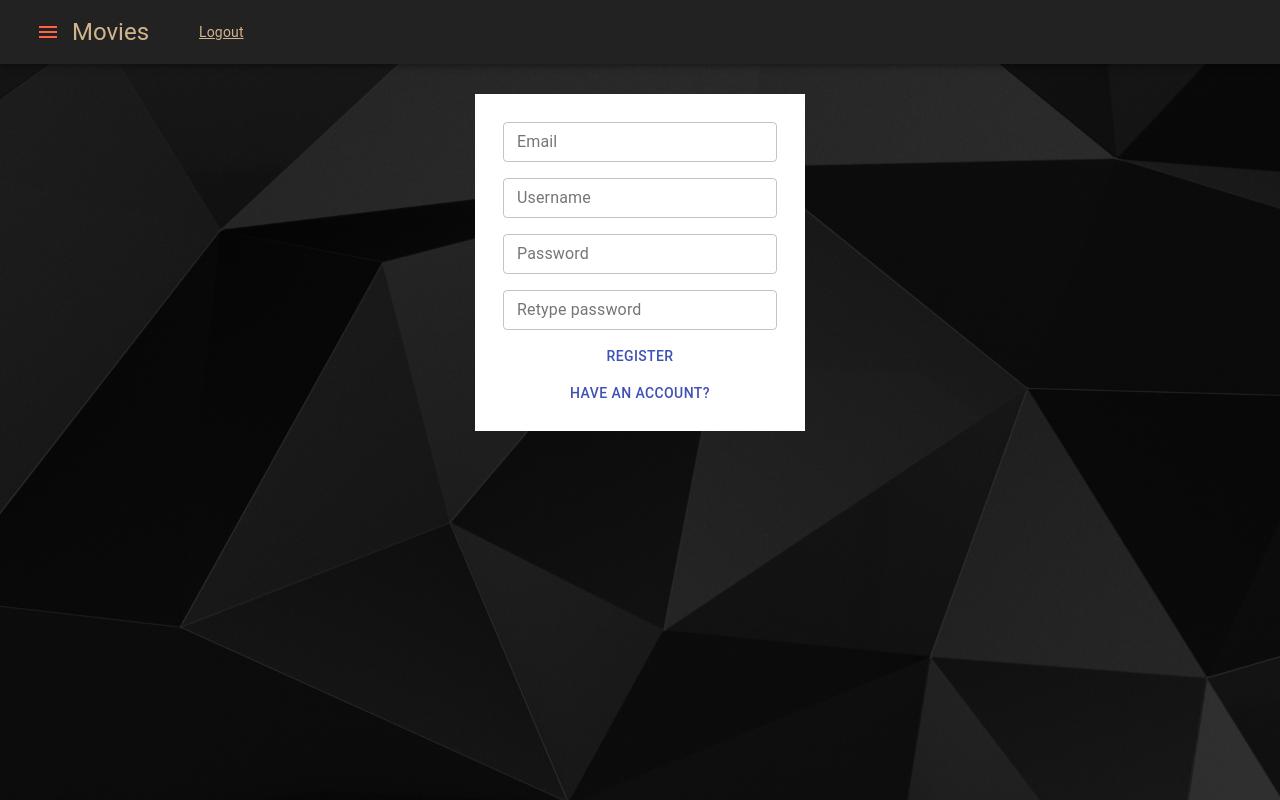
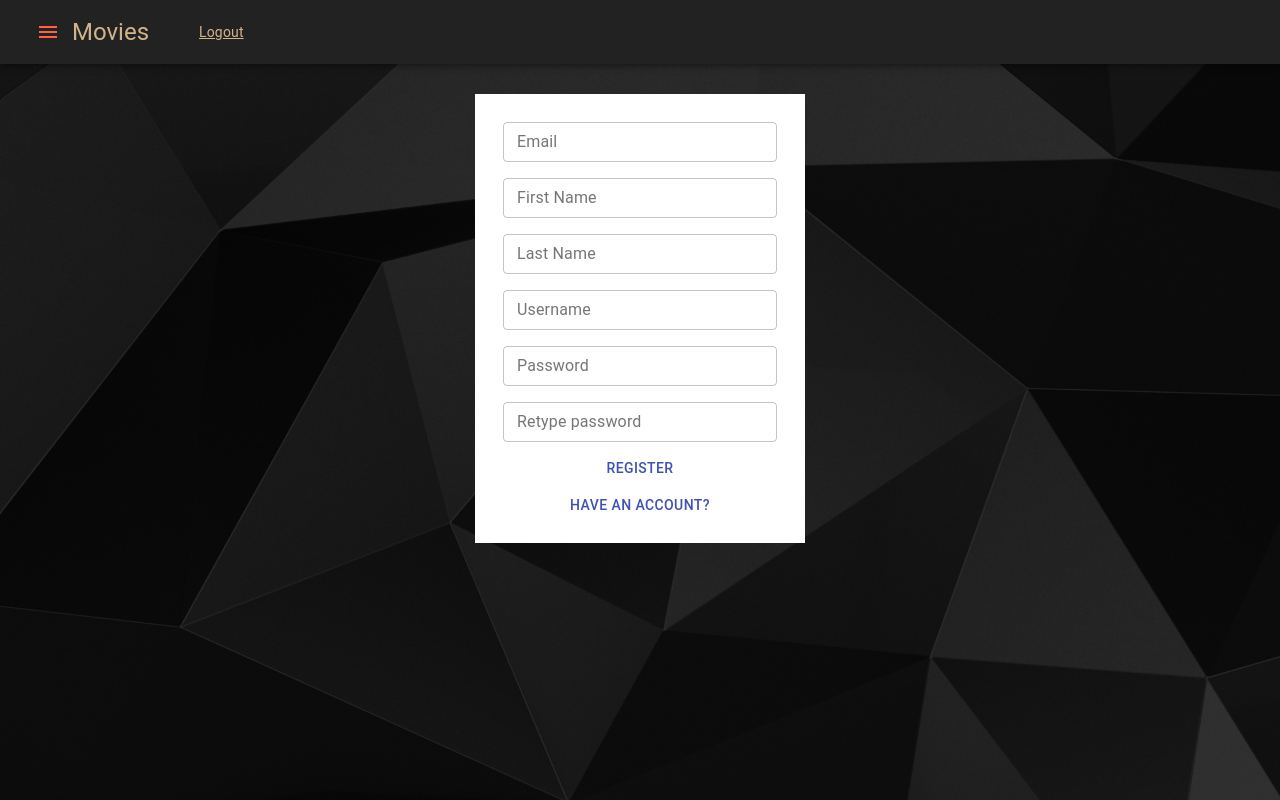
Before and after one commit to MajorZiploc/django-react, a React (Create React App) app in the folder packages/client/: page /login in a window 1280 px wide. Both pictures are taken after a click on the button "DONT HAVE AN ACCOUNT?". Built offline with nearby package versions, Linux system fonts and the light colour scheme; the HTML template or start-up script is replaced by a standard one.

Commit message:
Fixes register flow and adds (first|last)_name to it

```diff
--- a/packages/client/src/components/Login.js
+++ b/packages/client/src/components/Login.js
@@ -23,7 +23,14 @@ const useStyles = makeStyles(theme => ({
 }));
 
 const Login = () => {
-  const [loginCreds, setLoginCreds] = React.useState({ email: '', username: '', password: '', password2: '' });
+  const [loginCreds, setLoginCreds] = React.useState({
+    email: '',
+    username: '',
+    password: '',
+    password2: '',
+    firstName: '',
+    lastName: '',
+  });
   const [isRegister, setIsRegister] = React.useState(false);
   const [isLogined, setIsLogined] = React.useState(false);
   const classes = useStyles();
@@ -41,9 +48,24 @@ const Login = () => {
   };
 
   const RegisterAttempt = async _e => {
-    if ([loginCreds.email, loginCreds.username, loginCreds.password, loginCreds.password2].every(c => c)) {
+    if (
+      [
+        loginCreds.email,
+        loginCreds.username,
+        loginCreds.password,
+        loginCreds.password2,
+        loginCreds.firstName,
+        loginCreds.lastName,
+      ].every(c => c)
+    ) {
       if (loginCreds.password === loginCreds.password2) {
-        await data.register(loginCreds.email, loginCreds.username, loginCreds.password);
+        await data.register(
+          loginCreds.email,
+          loginCreds.username,
+          loginCreds.password,
+          loginCreds.firstName,
+          loginCreds.lastName
+        );
       }
       // TODO: if passwords do not match. show an alert
     }
@@ -59,6 +81,7 @@ const Login = () => {
   ) : (
     <form className={classes.form}>
       {isRegister && (
+        <>
           <TextField
             className={classes.textField}
             label='Email'
@@ -67,6 +90,23 @@ const Login = () => {
             size='small'
             onChange={e => onChange(e)}
           />
+          <TextField
+            className={classes.textField}
+            label='First Name'
+            id='firstName'
+            variant='outlined'
+            size='small'
+            onChange={e => onChange(e)}
+          />
+          <TextField
+            className={classes.textField}
+            label='Last Name'
+            id='lastName'
+            variant='outlined'
+            size='small'
+            onChange={e => onChange(e)}
+          />
+        </>
       )}
       <TextField
         className={classes.textField}
@@ -93,6 +133,7 @@ const Login = () => {
           variant='outlined'
           size='small'
           onChange={e => onChange(e)}
+          type='password'
         />
       )}
       {isRegister ? (
--- a/packages/client/src/data.js
+++ b/packages/client/src/data.js
@@ -62,15 +62,17 @@ class Data {
       });
   }
 
-  async register(email, username, password) {
+  async register(email, username, password, firstName, lastName) {
     return axios
       .post(
         '/api/v1/auth/register/',
         {
           email: email,
           username: username,
-          password1: password,
+          password: password,
           password2: password,
+          first_name: firstName,
+          last_name: lastName,
         },
         {
           headers: {
```
Also changed, not shown: 1 other file (tests, documents, lock files or other folders). Lines whose indentation alone changed are shown as unchanged.
